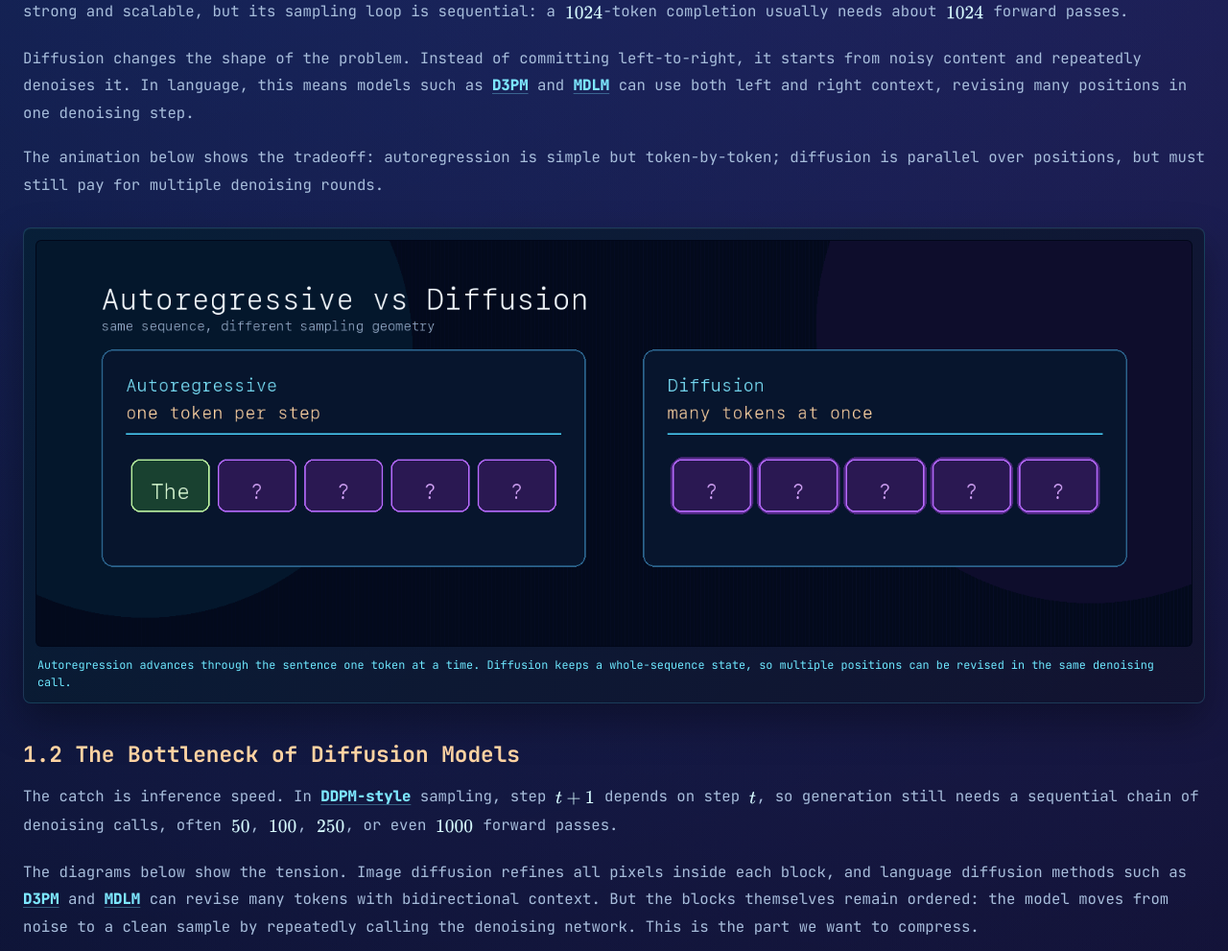
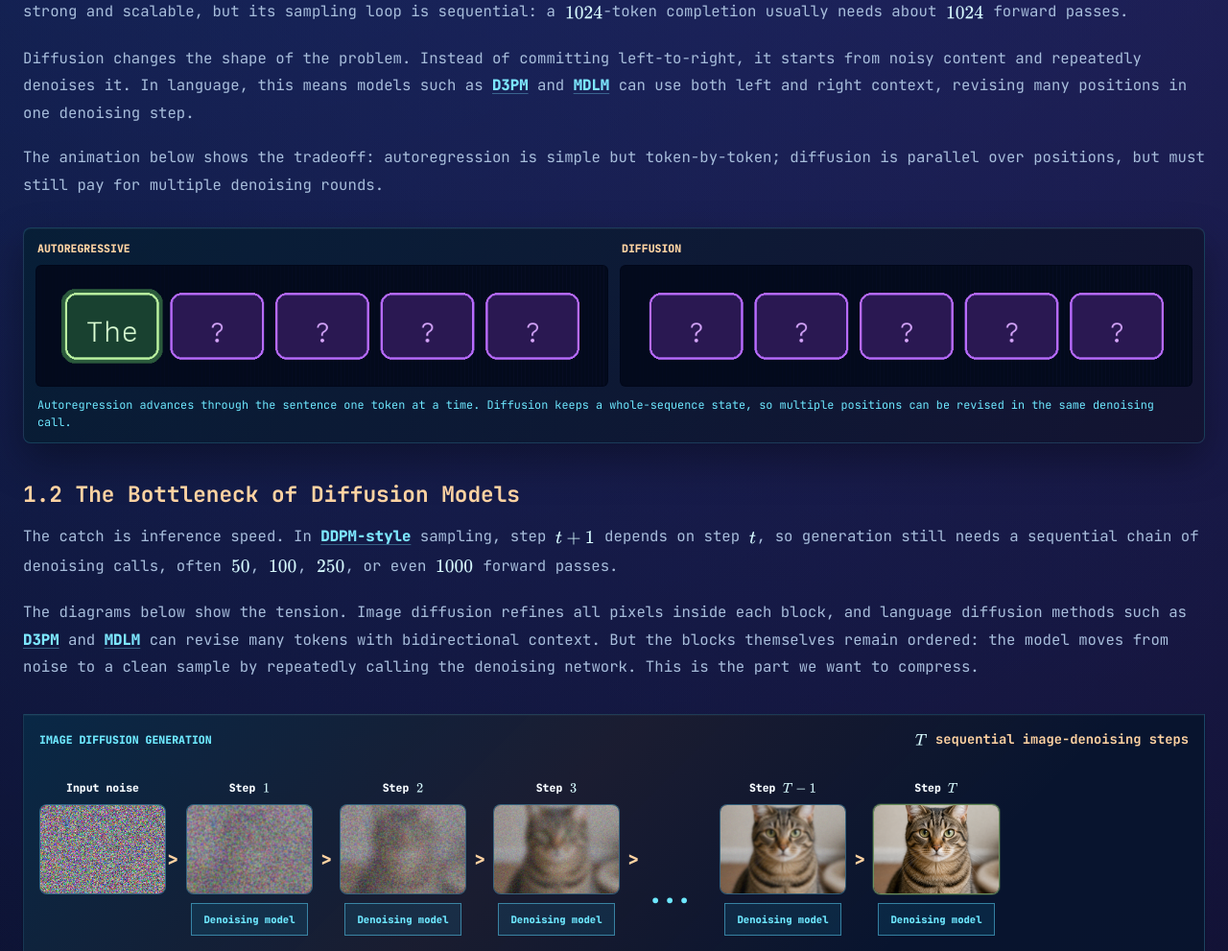
Before and after one commit to David-cripto/Bio-page, a Django app: template homepage/templates/homepage/idlm_blog.html in a window 1280 px wide. Shown: the part 1705-2696 px from the top of the page at 96% size. Run offline with Django 4.2, Linux system fonts and the light colour scheme; the template is opened without the code that fills it, so the values that code supplies are empty.

Commit message:
Split generation comparison into compact GIFs

```diff
--- a/docs/index.html
+++ b/docs/index.html
@@ -12,7 +12,7 @@
   <link rel="preconnect" href="https://fonts.googleapis.com">
   <link rel="preconnect" href="https://fonts.gstatic.com" crossorigin>
   <link href="https://fonts.googleapis.com/css2?family=JetBrains+Mono:wght@300;400;500;700;800&display=swap" rel="stylesheet">
-  <link rel="stylesheet" href="/Bio-page/static/homepage/concept.css?v=20260530-clean-generation-gif">
+  <link rel="stylesheet" href="/Bio-page/static/homepage/concept.css?v=20260530-split-generation-gifs">
 </head>
 <body>
   <div class="layout">
--- a/docs/static/homepage/concept.css
+++ b/docs/static/homepage/concept.css
@@ -800,6 +800,25 @@ svg {
   padding: 12px;
 }
 
+.generation-animation-grid {
+  display: grid;
+  grid-template-columns: repeat(2, minmax(0, 1fr));
+  gap: 12px;
+}
+
+.generation-animation-item {
+  min-width: 0;
+}
+
+.generation-animation-item > span {
+  display: block;
+  margin: 0 0 8px 2px;
+  color: #ffd3a2;
+  font-size: 0.72rem;
+  font-weight: 800;
+  text-transform: uppercase;
+}
+
 .generation-animation {
   width: 100%;
   border: 1px solid rgba(1, 6, 22, 0.3);
@@ -1565,6 +1584,7 @@ svg {
   .inverse-flow,
   .method-grid,
   .metric-grid,
+  .generation-animation-grid,
   .blog-figure-grid {
     grid-template-columns: 1fr;
   }
--- a/homepage/templates/homepage/concept.html
+++ b/homepage/templates/homepage/concept.html
@@ -12,7 +12,7 @@
   <link rel="preconnect" href="https://fonts.googleapis.com">
   <link rel="preconnect" href="https://fonts.gstatic.com" crossorigin>
   <link href="https://fonts.googleapis.com/css2?family=JetBrains+Mono:wght@300;400;500;700;800&display=swap" rel="stylesheet">
-  <link rel="stylesheet" href="{% static 'homepage/concept.css' %}?v=20260530-clean-generation-gif">
+  <link rel="stylesheet" href="{% static 'homepage/concept.css' %}?v=20260530-split-generation-gifs">
 </head>
 <body>
   <div class="layout">
--- a/homepage/templates/homepage/idlm_blog.html
+++ b/homepage/templates/homepage/idlm_blog.html
@@ -6,9 +6,9 @@
   <meta name="viewport" content="width=device-width, initial-scale=1">
   <meta name="description" content="Blog post about IDLM: Inverse-distilled Diffusion Language Models">
   <title>IDLM Blog | {{ profile.name }}</title>
-  <link rel="icon" type="image/png" sizes="32x32" href="{% static 'homepage/favicon-32.png' %}?v=20260530-clean-generation-gif">
-  <link rel="icon" type="image/png" sizes="192x192" href="{% static 'homepage/favicon-192.png' %}?v=20260530-clean-generation-gif">
-  <link rel="apple-touch-icon" sizes="180x180" href="{% static 'homepage/apple-touch-icon.png' %}?v=20260530-clean-generation-gif">
+  <link rel="icon" type="image/png" sizes="32x32" href="{% static 'homepage/favicon-32.png' %}?v=20260530-split-generation-gifs">
+  <link rel="icon" type="image/png" sizes="192x192" href="{% static 'homepage/favicon-192.png' %}?v=20260530-split-generation-gifs">
+  <link rel="apple-touch-icon" sizes="180x180" href="{% static 'homepage/apple-touch-icon.png' %}?v=20260530-split-generation-gifs">
   <link rel="preconnect" href="https://fonts.googleapis.com">
   <link rel="preconnect" href="https://fonts.gstatic.com" crossorigin>
   <link href="https://fonts.googleapis.com/css2?family=JetBrains+Mono:wght@300;400;500;700;800&display=swap" rel="stylesheet">
@@ -27,7 +27,7 @@
     };
   </script>
   <script defer src="https://cdn.jsdelivr.net/npm/mathjax@3/es5/tex-svg.js"></script>
-  <link rel="stylesheet" href="{% static 'homepage/concept.css' %}?v=20260530-clean-generation-gif">
+  <link rel="stylesheet" href="{% static 'homepage/concept.css' %}?v=20260530-split-generation-gifs">
 </head>
 <body>
   <main class="blog-shell">
@@ -122,10 +122,22 @@
           is parallel over positions, but must still pay for multiple denoising rounds.
         </p>
         <figure class="generation-animation-figure" aria-label="Autoregressive versus diffusion generation animation">
-          <img
-            class="generation-animation"
-            src="{% static 'homepage/blog/idlm-generation-comparison.gif' %}?v=20260530-clean-generation-gif"
-            alt="Animated comparison of autoregressive generation filling tokens one by one and diffusion generation moving from unknown tokens to a partial sequence and then a complete sentence">
+          <div class="generation-animation-grid">
+            <div class="generation-animation-item">
+              <span>Autoregressive</span>
+              <img
+                class="generation-animation"
+                src="{% static 'homepage/blog/idlm-autoregressive-generation.gif' %}?v=20260530-split-generation-gifs"
+                alt="Animated autoregressive token row filling one token at a time">
+            </div>
+            <div class="generation-animation-item">
+              <span>Diffusion</span>
+              <img
+                class="generation-animation"
+                src="{% static 'homepage/blog/idlm-diffusion-generation.gif' %}?v=20260530-split-generation-gifs"
+                alt="Animated diffusion token row moving from unknown tokens to a complete sentence">
+            </div>
+          </div>
           <figcaption>
             Autoregression advances through the sentence one token at a time. Diffusion keeps a
             whole-sequence state, so multiple positions can be revised in the same denoising call.
```
Also changed, not shown: docs/blog/index.html (+20 -8 lines), homepage/static/homepage/concept.css (+20 -0 lines), homepage/static/homepage/blog/idlm-autoregressive-generation.gif (added), homepage/static/homepage/blog/idlm-diffusion-generation.gif (added), 2 other files.
